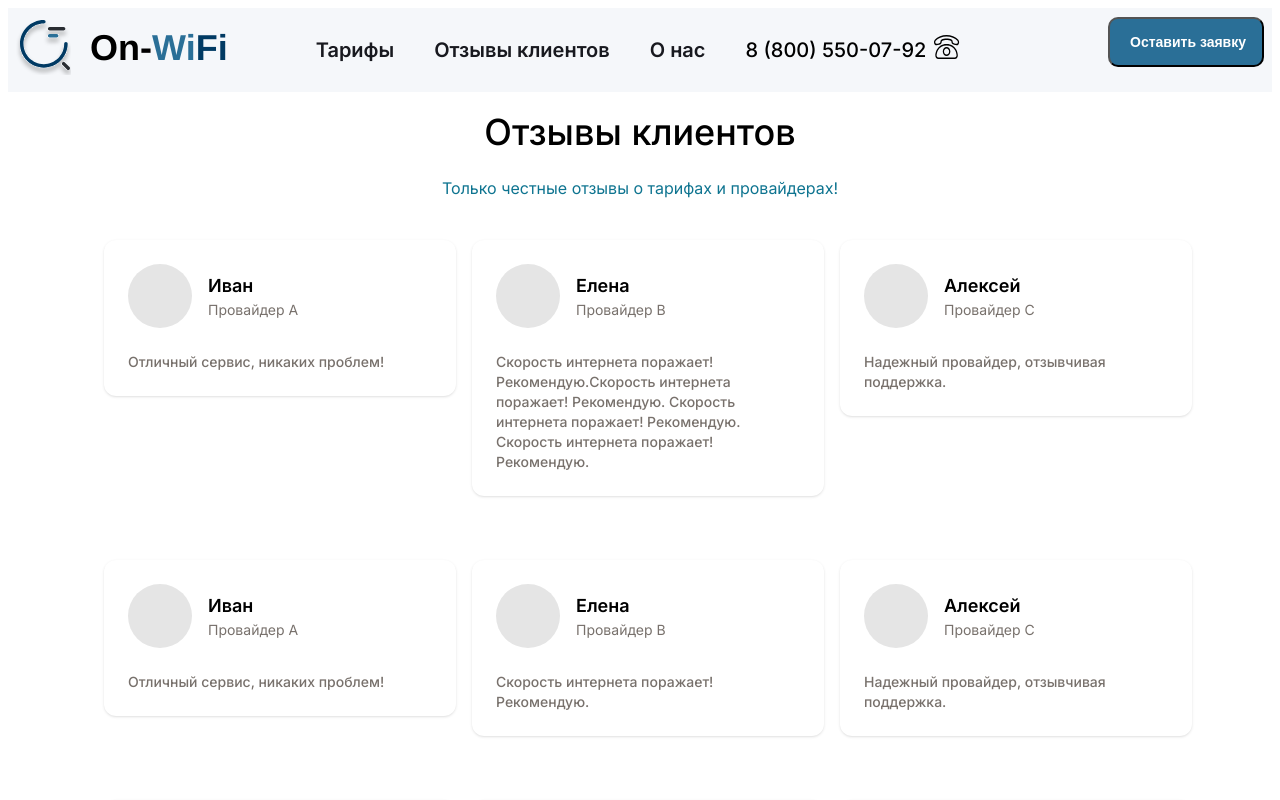
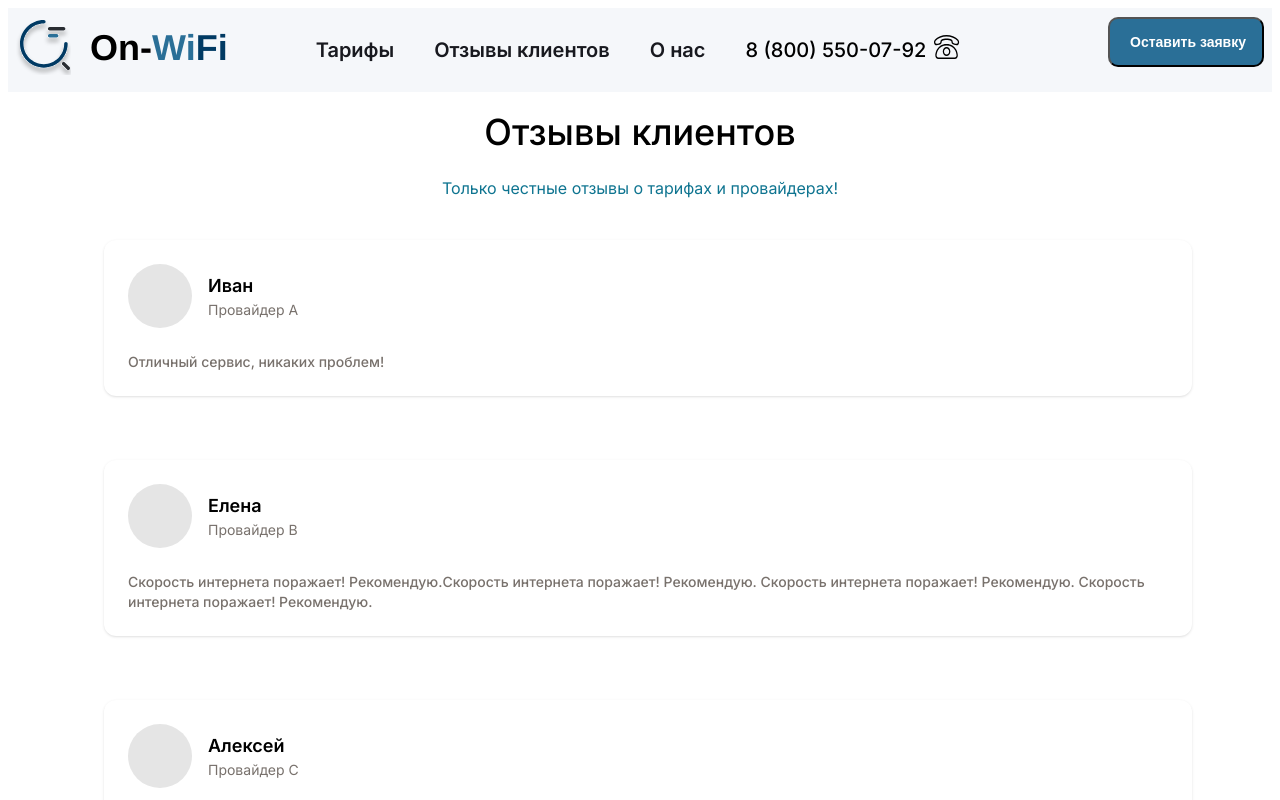
Before and after one commit to TensorFlowKCPT/WiFi-On-Next.jS, a Next.js app: page /Reviews in a window 1280 px wide. Shown: the top 800 px of the page. Built offline with nearby package versions, Linux system fonts and the light colour scheme.

Commit message:
fix отзовы и сделал по центру текст и кнопки в Тарифах

```diff
--- a/components/reviewContainer.tsx
+++ b/components/reviewContainer.tsx
@@ -93,13 +93,18 @@ export default function App() {
   const closeModal = () => {
     setModalIsOpen(false);
   };
+
+  const gridStyles = {
+    gridTemplateColumns: 'repeat(auto-fit, minmax(360px, 1fr));',
+  };
+
   return (
     <>
       <Section>
     <div className={`max-w-screen-2xl mx-auto px-8 sm:px-16 md:px-24 ${mobileStyles.mobileReviewSection}`}>
         <meta name="viewport" content="width=device-width, initial-scale=1.0"></meta>
         {/* Блок с отзывами */}
-        <div className="grid grid-cols-1 md:grid-cols-3 gap-8">
+        <div style={gridStyles} className="grid gap-8">
           {reviews.map((review, index) => (
             <div key={index} className="mb-8 md:mb-0 md:pr-8"> {/* Add margin-bottom for spacing and padding-right for right spacing on medium screens */}
               <ReviewCard {...review} />
--- a/components/tariffCard.tsx
+++ b/components/tariffCard.tsx
@@ -18,7 +18,7 @@ const TariffCard = ({ title, price, imageUrl, provider, onConnectClick }) => {
     setModalIsOpen(false);
   };
   return (
-    <div className="relative border border-gray-300 p-4 rounded-md shadow-md">
+    <div className="relative border border-gray-300 p-4 rounded-md shadow-md flex flex-col items-center justify-center text-center">
       <img
         style={{ width: '150px', height: '150px', objectFit: 'cover' }}
         alt={title}
```
